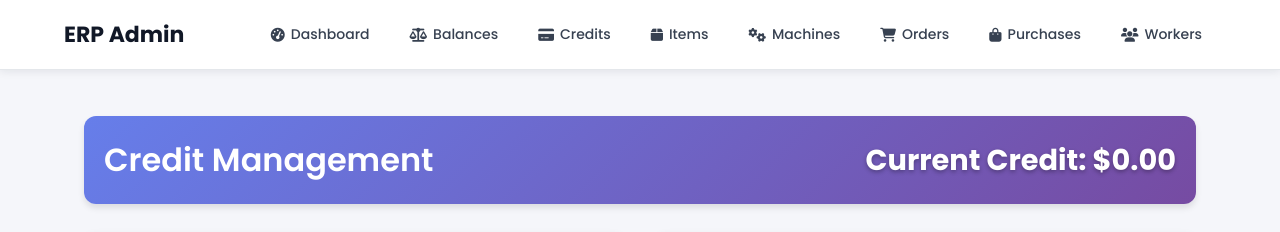
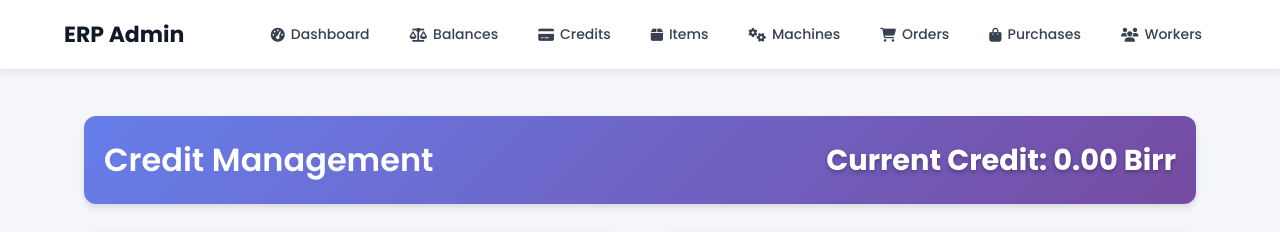
Before and after one commit to petrosasmamaw/Furniture-ERP, a React (Vite) app in the folder adminfrontend/: page /credits in a window 1280 px wide. Shown: the top 232 px of the page. Built offline with nearby package versions, Linux system fonts and the light colour scheme; no server answers.

Commit message:
update credit

```diff
--- a/adminfrontend/src/pages/credit.jsx
+++ b/adminfrontend/src/pages/credit.jsx
@@ -102,7 +102,7 @@ const Credit = () => {
         <div className="balance-header">
           <h1>Credit Management</h1>
           <div className="current-balance">
-            <h2>Current Credit: ${currentCredit.toFixed(2)}</h2>
+            <h2>Current Credit: {currentCredit.toFixed(2)} Birr</h2>
           </div>
         </div>
 
```
